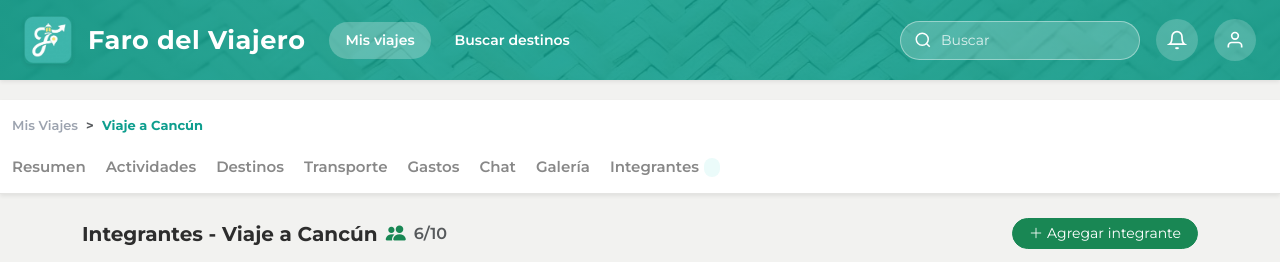
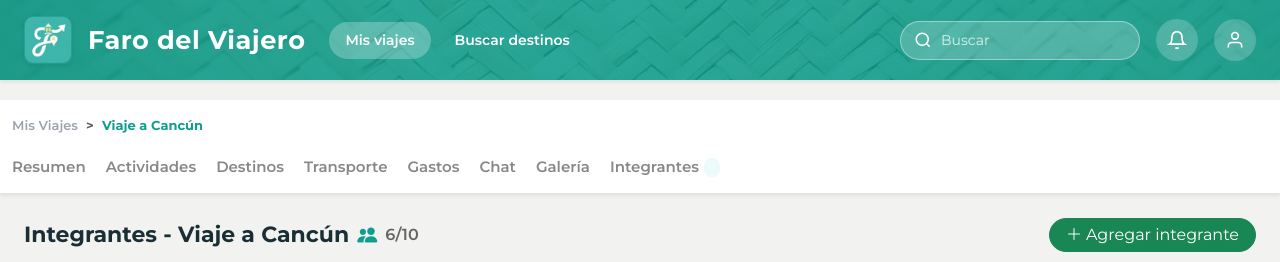
Before and after one commit to HecRod56/Faro-del-viajero, a Django app: page /viajes/integrantes/1/ in a window 1280 px wide. Shown: the top 262 px of the page. Run offline with Django 5.2, Linux system fonts and the light colour scheme; a user stored in the database is signed in; data comes from the database, SQL or seed files in the repository.

Commit message:
[FIX] Correcciones de html a revisar lista de integrantes

```diff
--- a/apps/integrantes/templates/integrantes/revisar_lista.html
+++ b/apps/integrantes/templates/integrantes/revisar_lista.html
@@ -10,14 +10,18 @@
 <!-- Sub-Navbar de secciones -->
 {% include "gestion_viajes/partials/sub_navbar_viaje.html" %}
 
-<div class="container mt-4">
+<div class="container-xxl px-4 mt-4">
 
   <!-- ── HEADER ──────────────────────────────────────────── -->
   <div class="d-flex align-items-center justify-content-between flex-wrap gap-2 mb-3">
     <div class="d-flex align-items-center gap-2">
-      <h5 class="fw-bold mb-0">Integrantes - {{ viaje.nombre }}</h5>
-      <i class="bi bi-people-fill fs-5 text-success"></i>
-      <span class="fw-semibold text-muted">{{ viaje.cupos_ocupados }}/{{ viaje.cupos_totales }}</span>
+      <h5 class="fw-bold mb-0" style="font-size: var(--font-size-h2); color: var(--color-heading);">
+        Integrantes - {{ viaje.nombre }}
+      </h5>
+      <i class="bi bi-people-fill fs-5" style="color: var(--color-primary);"></i>
+      <span class="fw-semibold" style="font-size: var(--font-size-body); color: var(--color-text-secondary);">
+        {{ viaje.cupos_ocupados }}/{{ viaje.cupos_totales }}
+      </span>
     </div>
 
     {% if es_organizador_actual %}
@@ -25,7 +29,7 @@
       class="btn btn-success btn-sm rounded-pill px-3 d-flex align-items-center gap-1"
       data-bs-toggle="modal"
       data-bs-target="#modalAnadirIntegrante"
-      style="cursor: pointer"
+      style="cursor: pointer; font-size: var(--font-size-body);"
     >
       <i class="bi bi-plus-lg"></i>
       Agregar integrante
@@ -64,13 +68,14 @@
       <div class="d-flex align-items-center gap-3 flex-wrap">
         <div class="avatar-circle">{{ user.nombre|first }}</div>
 
-        <div class="fw-semibold">
+        <div class="fw-semibold" style="font-size: var(--font-size-body); color: var(--color-heading);">
           {{ user.nombre }}
           {% if user.es_actual %}
-            <span class="text-muted fw-normal">(Tú)</span>
+            <span style="color: var(--color-text-secondary); font-weight: var(--font-weight-regular);">(Tú)</span>
           {% endif %}
         </div>
-        <span class="badge bg-secondary-subtle text-dark rounded-pill px-3">
+        <span class="badge bg-secondary-subtle text-dark rounded-pill px-3"
+              style="font-size: var(--font-size-small);">
           {{ user.rol }}
         </span>
       </div>
@@ -78,7 +83,7 @@
       <!-- ── Botones de acción ────────────────────────── -->
       <div class="d-flex align-items-center gap-2">
 
-        <!-- Llamar (visible para todos) -->
+        <!-- Ver perfil (visible para todos) -->
         <a
           href={% url 'integrantes:informacion_integrante' viaje.id user.id %}
           class="btn btn-sm btn-outline-secondary rounded-circle p-0 d-flex align-items-center justify-content-center"
@@ -132,6 +137,7 @@
     <div class="mt-4">
       <button
         class="btn btn-danger rounded-pill px-4"
+        style="font-size: var(--font-size-body);"
         data-bs-toggle="modal"
         data-bs-target="#modalAbandonarViaje"
       >
```
